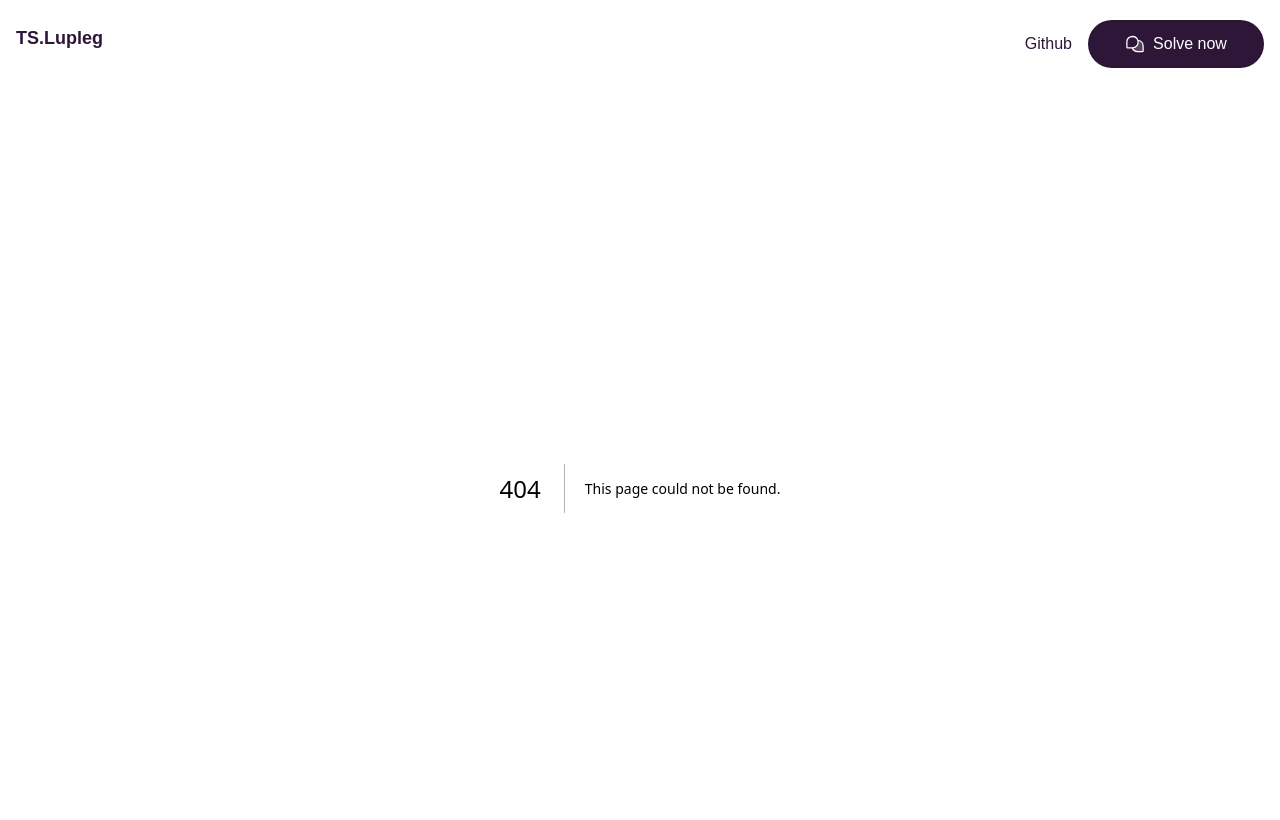
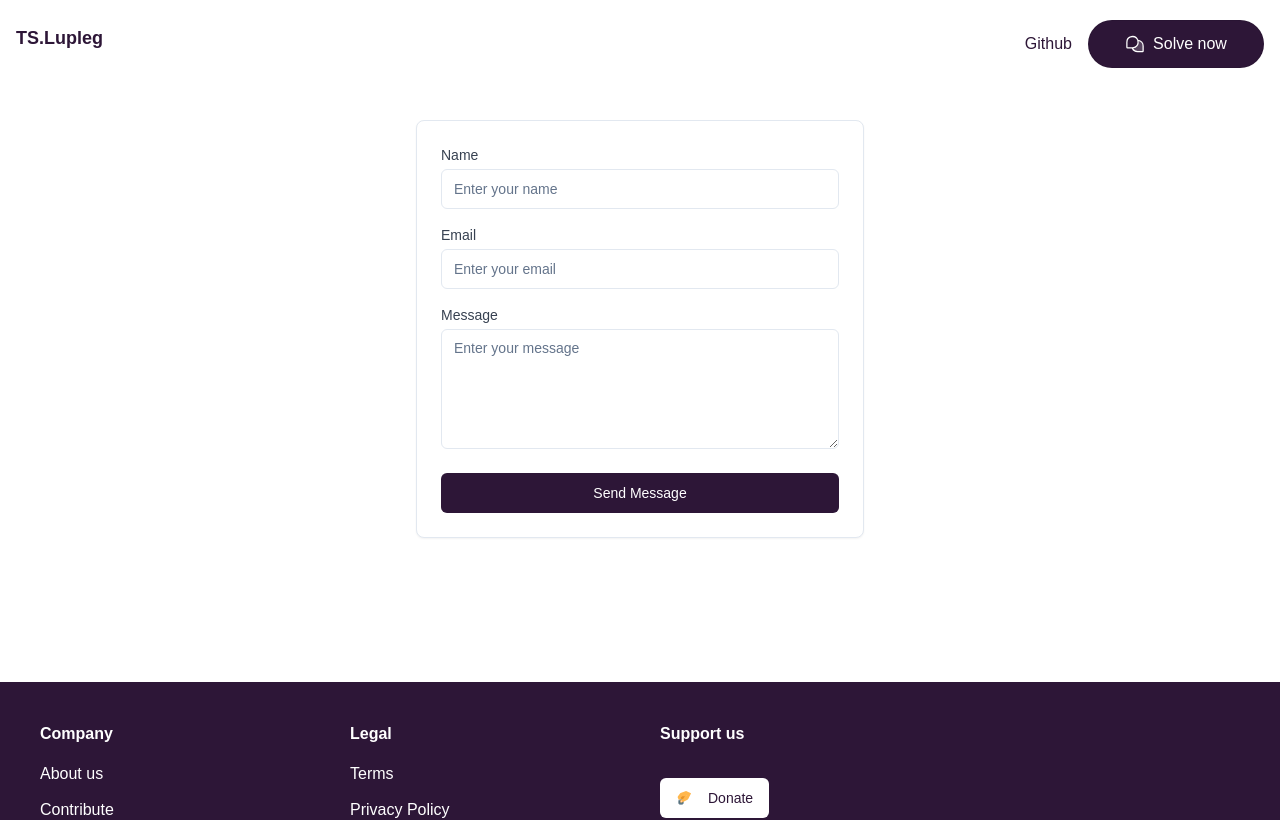
Before and after one commit to marksikaundi/TS-Lupleg, a Next.js app: page /contact in a window 1280 px wide. Before the commit this address had no page. Shown: the top 820 px of the page. Built offline with nearby package versions, Linux system fonts and the light colour scheme.

Commit message:
CORE: Implement contact form with email notifications and confirmation handling

```diff
--- /dev/null
+++ b/app/api/contact/route.ts
@@ -0,0 +1,22 @@
+import { Resend } from "resend"
+import { NextResponse } from "next/server"
+import ContactEmail from "../../../components/contact-email"
+
+const resend = new Resend(process.env.RESEND_API_KEY)
+
+export async function POST(request: Request) {
+  const { name, email, message } = await request.json()
+
+  try {
+    const data = await resend.emails.send({
+      from: "TypeScript Tips <mark@lupleg.org>",
+      to: ["mark@lupleg.org"],
+      subject: "New Contact Form Submission",
+      react: ContactEmail({ name, email, message }),
+    })
+
+    return NextResponse.json(data)
+  } catch (error) {
+    return NextResponse.json({ error })
+  }
+}
--- /dev/null
+++ b/app/contact/page.tsx
@@ -0,0 +1,143 @@
+"use client";
+
+import type React from "react";
+
+import { useState } from "react";
+import { Button } from "@/components/ui/button";
+import { Input } from "@/components/ui/input";
+import { Textarea } from "@/components/ui/textarea";
+import { Card } from "@/components/ui/card";
+import { CheckCircle2 } from "lucide-react";
+import { toast } from "@/hooks/use-toast";
+
+export default function ContactPage() {
+  const [name, setName] = useState("");
+  const [email, setEmail] = useState("");
+  const [message, setMessage] = useState("");
+  const [isSubmitting, setIsSubmitting] = useState(false);
+  const [isSuccess, setIsSuccess] = useState(false);
+
+  const handleSubmit = async (e: React.FormEvent) => {
+    e.preventDefault();
+    setIsSubmitting(true);
+
+    try {
+      const response = await fetch("/api/contact", {
+        method: "POST",
+        headers: {
+          "Content-Type": "application/json",
+        },
+        body: JSON.stringify({ name, email, message }),
+      });
+
+      if (response.ok) {
+        setIsSuccess(true);
+        toast({
+          title: "Message sent successfully!",
+          description: "Check your email for confirmation.",
+        });
+        setName("");
+        setEmail("");
+        setMessage("");
+      } else {
+        throw new Error("Failed to send message");
+      }
+    } catch {
+      toast({
+        title: "Error",
+        description: "Failed to send message. Please try again later.",
+        variant: "destructive",
+      });
+    } finally {
+      setIsSubmitting(false);
+    }
+  };
+
+  if (isSuccess) {
+    return (
+      <div className="container mx-auto py-8">
+        <Card className="max-w-md mx-auto p-6">
+          <div className="text-center">
+            <CheckCircle2 className="mx-auto h-12 w-12 text-[#2D1637] mb-4" />
+            <h2 className="text-2xl font-bold mb-4">Thank You!</h2>
+            <p className="text-gray-600 mb-4">
+              Your message has been sent successfully. We&apos;ve sent you a
+              confirmation email with the details of your message.
+            </p>
+            <Button
+              className="bg-[#2D1637] hover:bg-[#2D1637] text-white"
+              onClick={() => setIsSuccess(false)}
+            >
+              Send Another Message
+            </Button>
+          </div>
+        </Card>
+      </div>
+    );
+  }
+
+  return (
+    <div className="container mx-auto py-8">
+      <Card className="max-w-md mx-auto p-6">
+        {/* <h1 className="text-3xl font-bold mb-6">Contact Us</h1> */}
+        <form onSubmit={handleSubmit}>
+          <div className="mb-4">
+            <label
+              htmlFor="name"
+              className="block text-sm font-medium text-gray-700 mb-1"
+            >
+              Name
+            </label>
+            <Input
+              type="text"
+              id="name"
+              value={name}
+              onChange={(e) => setName(e.target.value)}
+              required
+              placeholder="Enter your name"
+            />
+          </div>
+          <div className="mb-4">
+            <label
+              htmlFor="email"
+              className="block text-sm font-medium text-gray-700 mb-1"
+            >
+              Email
+            </label>
+            <Input
+              type="email"
+              id="email"
+              value={email}
+              onChange={(e) => setEmail(e.target.value)}
+              required
+              placeholder="Enter your email"
+            />
+          </div>
+          <div className="mb-6">
+            <label
+              htmlFor="message"
+              className="block text-sm font-medium text-gray-700 mb-1"
+            >
+              Message
+            </label>
+            <Textarea
+              id="message"
+              value={message}
+              onChange={(e) => setMessage(e.target.value)}
+              required
+              placeholder="Enter your message"
+              className="min-h-[120px]"
+            />
+          </div>
+          <Button
+            type="submit"
+            className="w-full bg-[#2D1637] hover:bg-[#2D1637] text-white "
+            disabled={isSubmitting}
+          >
+            {isSubmitting ? "Sending..." : "Send Message"}
+          </Button>
+        </form>
+      </Card>
+    </div>
+  );
+}
--- /dev/null
+++ b/components/confirmation-email.tsx
@@ -0,0 +1,79 @@
+import { Html, Body, Head, Heading, Hr, Container, Preview, Section, Text } from "@react-email/components"
+
+interface ConfirmationEmailProps {
+  name: string
+  email: string
+  message: string
+}
+
+export default function ConfirmationEmail({ name, message }: ConfirmationEmailProps) {
+  return (
+    <Html>
+      <Head />
+      <Preview>Thanks for contacting TypeScript Tips!</Preview>
+      <Body style={main}>
+        <Container style={container}>
+          <Heading style={h1}>Thank you for contacting us!</Heading>
+          <Text style={text}>Hi {name},</Text>
+          <Text style={text}>
+            We&apos;ve received your message and will get back to you as soon as possible. Here&apos;s a copy of your message for
+            your records:
+          </Text>
+          <Section style={messageBox}>
+            <Text style={text}>
+              <strong>Your Message:</strong>
+            </Text>
+            <Text style={text}>{message}</Text>
+          </Section>
+          <Hr style={hr} />
+          <Text style={footer}>This is an automated confirmation. Please don&apos;t reply to this email.</Text>
+        </Container>
+      </Body>
+    </Html>
+  )
+}
+
+const main = {
+  backgroundColor: "#ffffff",
+  fontFamily:
+    '-apple-system,BlinkMacSystemFont,"Segoe UI",Roboto,Oxygen-Sans,Ubuntu,Cantarell,"Helvetica Neue",sans-serif',
+}
+
+const container = {
+  margin: "0 auto",
+  padding: "20px 0 48px",
+  width: "580px",
+}
+
+const h1 = {
+  color: "#333",
+  fontSize: "24px",
+  fontWeight: "bold",
+  marginTop: "48px",
+  marginBottom: "24px",
+}
+
+const text = {
+  color: "#333",
+  fontSize: "16px",
+  lineHeight: "24px",
+}
+
+const messageBox = {
+  background: "#f2f3f3",
+  borderRadius: "4px",
+  padding: "24px",
+  marginBottom: "24px",
+  marginTop: "24px",
+}
+
+const hr = {
+  borderColor: "#cccccc",
+  margin: "20px 0",
+}
+
+const footer = {
+  color: "#898989",
+  fontSize: "14px",
+  marginTop: "24px",
+}
--- /dev/null
+++ b/components/contact-email.tsx
@@ -0,0 +1,63 @@
+import { Html, Body, Head, Heading, Hr, Container, Preview, Section, Text } from "@react-email/components"
+
+interface ContactEmailProps {
+  name: string
+  email: string
+  message: string
+}
+
+export default function ContactEmail({ name, email, message }: ContactEmailProps) {
+  return (
+    <Html>
+      <Head />
+      <Preview>New message from your TypeScript Tips contact form</Preview>
+      <Body style={main}>
+        <Container style={container}>
+          <Heading style={h1}>New Contact Form Submission</Heading>
+          <Text>You have received a new message from the contact form:</Text>
+          <Section style={messageBox}>
+            <Text>
+              <strong>Name:</strong> {name}
+            </Text>
+            <Text>
+              <strong>Email:</strong> {email}
+            </Text>
+            <Hr />
+            <Text>
+              <strong>Message:</strong>
+            </Text>
+            <Text>{message}</Text>
+          </Section>
+          <Hr />
+          <Text>This email was sent from your TypeScript Tips website contact form.</Text>
+        </Container>
+      </Body>
+    </Html>
+  )
+}
+
+const main = {
+  backgroundColor: "#ffffff",
+  fontFamily:
+    '-apple-system,BlinkMacSystemFont,"Segoe UI",Roboto,Oxygen-Sans,Ubuntu,Cantarell,"Helvetica Neue",sans-serif',
+}
+
+const container = {
+  margin: "0 auto",
+  padding: "20px 0 48px",
+  width: "580px",
+}
+
+const h1 = {
+  fontSize: "24px",
+  fontWeight: "bold",
+  marginTop: "48px",
+  marginBottom: "24px",
+}
+
+const messageBox = {
+  background: "#f2f3f3",
+  borderRadius: "4px",
+  padding: "24px",
+  marginBottom: "24px",
+}
```
